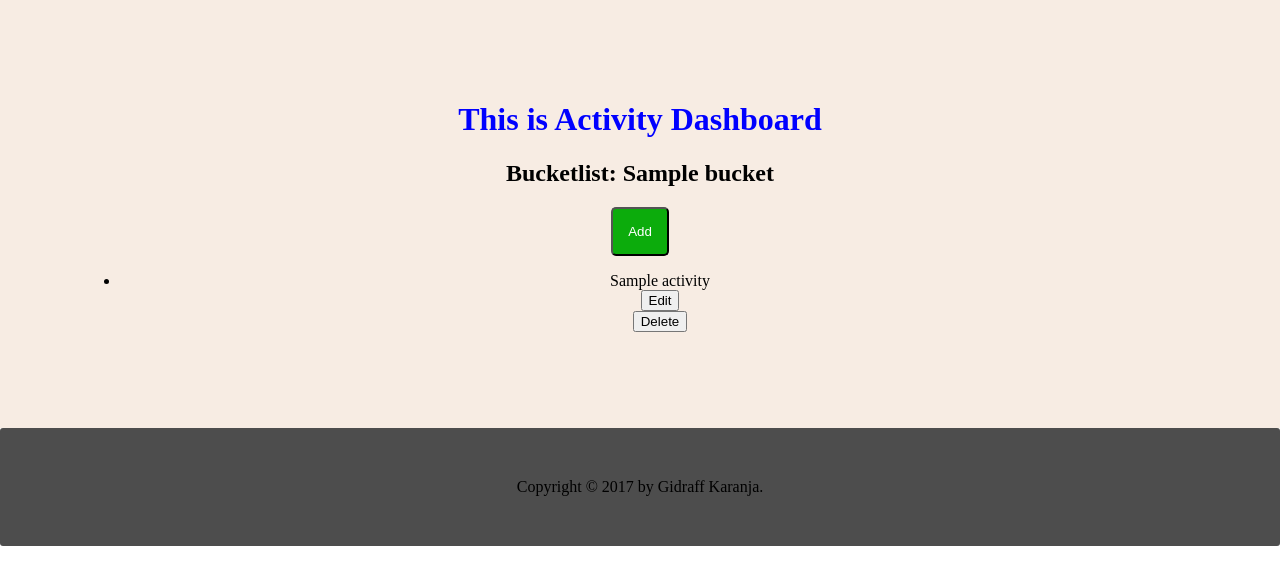
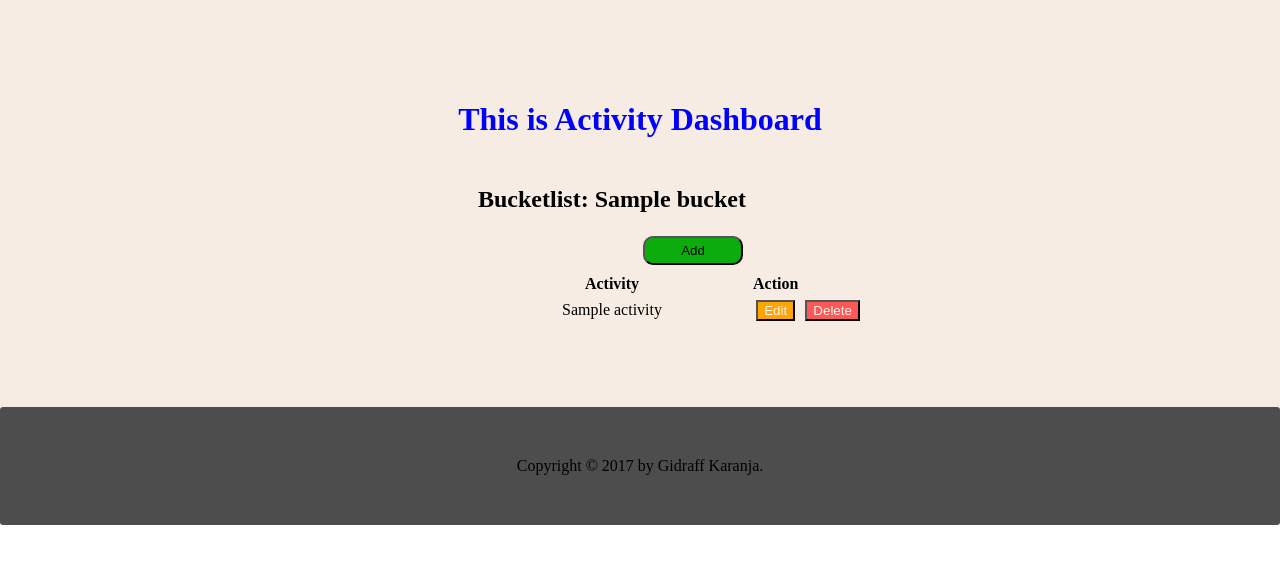
Before and after one commit to Gidraff/Bucketlist, a Flask app: template app/templates/activity_dashboard.html in a window 1280 px wide. Shown: the part 60-632 px from the top of the page. Run offline with Flask 2, Linux system fonts and the light colour scheme; the template is opened without the code that fills it: most values are stand-ins (such as "Sample title", 1, 10 or a date in 2020).

Commit message:
[Fix] refactor table

```diff
--- a/app/templates/activity_dashboard.html
+++ b/app/templates/activity_dashboard.html
@@ -10,26 +10,34 @@
 	{% if bucketlists %}
 	<table>
 
+
 		<tbody>
+
 		{% for bucket in bucketlists.values() %}
 		{% set id = bucket.id %}
+		<tr>
+			<td>
 				<h2>Bucketlist: {{ bucket.title}}</h2>
 				<form action="{{url_for('add_activity', id=id )}}" method="get">
-				<input class="btn1" type="submit" value="Add" >
+						<input class="btn" type="submit" value="Add" >
 				</form>
-		<ul>
+			</td>
+		</tr>
+		<tr>
+			<th>Activity</th>
+			<th>Action</th>
+		</tr>
 		{% for activity in bucketlists[id].activities.values() %}
-				<li>{{ activity.activity }}
-					<form action="{{url_for('edit_activity', id=activity.id, bucketlist_id=bucket.id )}}"
-					 method="get">
-							<input type="submit" value="Edit" >
-					</form>
-					<form action="{{url_for('delete_activity', id=activity.id, bucketlist_id=bucket.id )}}" method="get">
-							<input type="submit" value="Delete" >
-					</form>
-				</li>
+		<tr>
+				<td>{{ activity.activity }}</td>
+				<td><form action="{{url_for('edit_activity', id=activity.id, bucketlist_id=bucket.id )}}"
+					method="get"><input class="btn-warning" type="submit" value="Edit" ></form></td>
+				<td><form action="{{url_for('delete_activity', id=activity.id, bucketlist_id=bucket.id )}}" method="get">
+						<input class="btn-danger" type="submit" value="Delete" >
+				</form></td>
+
+		</tr>
 		{% endfor %}
-		</ul>
 		{% endfor %}
 		</tbody>
 	</table>
```
Lines whose indentation alone changed are shown as unchanged.
